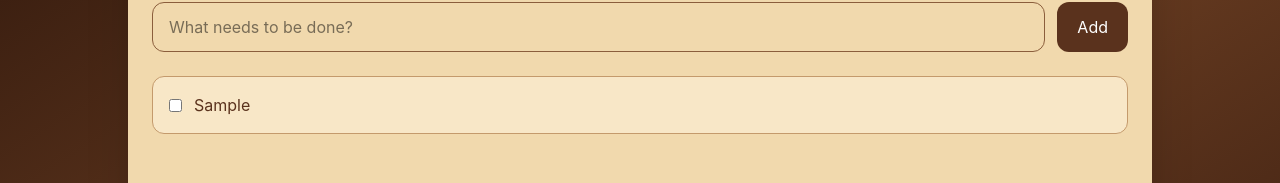
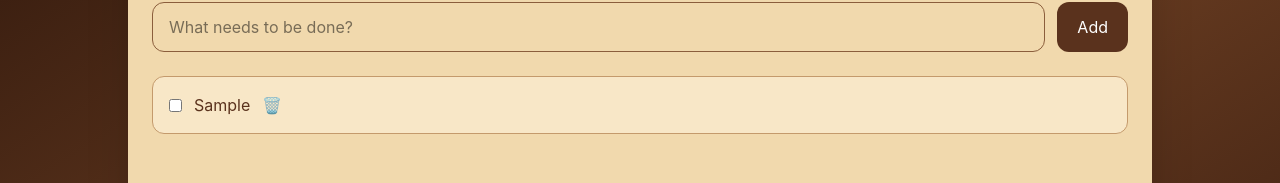
Before and after one commit to vihaanrawat/iTask, a React (Vite) app: page / in a window 1280 px wide. Both pictures are taken after typing "Sample" into the empty fields and a click on the button "Add". Shown: the part 198-381 px from the top of the page. Built offline with nearby package versions, Linux system fonts and the light colour scheme.

Commit message:
Aug 11, 2026, 10:16 PM

```diff
--- a/src/App.jsx
+++ b/src/App.jsx
@@ -45,7 +45,9 @@ const App = () => {
               <button onClick={()=>{
                   const updatedTasks = tasks.filter((_,i)=> i!== index)
                   setTasks(updatedTasks)
+
                 }}>
+                  🗑️
               </button>
             </p>
           ))}
```
